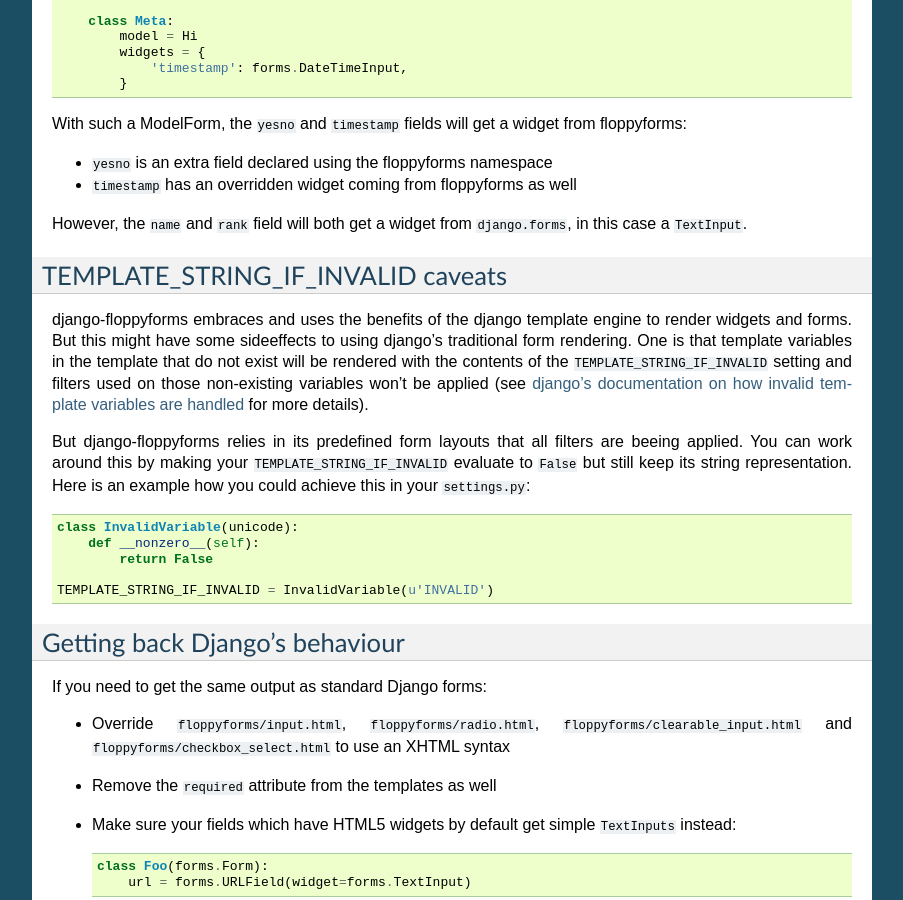
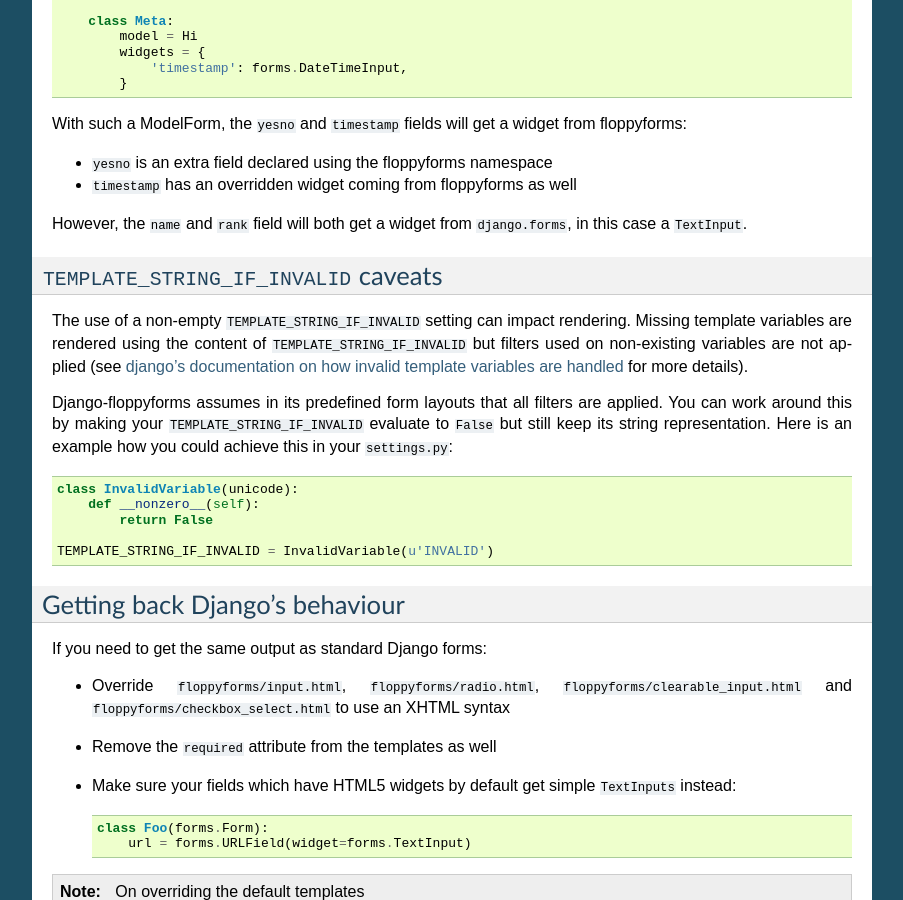
Before and after one commit to jazzband/django-floppyforms, a Sphinx documentation site: the page built from docs/differences.rst, in a window 1280 px wide and 900 px high, scrolled down 1536 px. Shown: the whole window, without its empty margins (198-1101 px from the left). Built offline with Sphinx 7.4.7, drawn with Linux system fonts in a browser that asks for light colours; the version number could not be read and is left out; some of the changed text lies outside the part shown.

Commit message:
Slightly edited doc changes from 3c27c70

```diff
--- a/docs/differences.rst
+++ b/docs/differences.rst
@@ -113,24 +113,20 @@
 However, the ``name`` and ``rank`` field will both get a widget from
 ``django.forms``, in this case a ``TextInput``.
 
-TEMPLATE_STRING_IF_INVALID caveats
-----------------------------------
+``TEMPLATE_STRING_IF_INVALID`` caveats
+--------------------------------------
 
-django-floppyforms embraces and uses the benefits of the django template
-engine to render widgets and forms. But this might have some sideeffects
-to using django's traditional form rendering. One is that template
-variables in the template that do not exist will be rendered with the
-contents of the ``TEMPLATE_STRING_IF_INVALID`` setting and filters used
-on those non-existing variables won't be applied (see `django's
-documentation on how invalid template variables are handled`__ for more details).
+The use of a non-empty ``TEMPLATE_STRING_IF_INVALID`` setting can impact
+rendering. Missing template variables are rendered using the content of ``TEMPLATE_STRING_IF_INVALID`` but filters used on non-existing variables are not applied (see `django's documentation on how invalid template variables are
+handled`__ for more details).
 
 __ https://docs.djangoproject.com/en/dev/ref/templates/api/#invalid-template-variables
 
-But django-floppyforms relies in its predefined form layouts that all
-filters are beeing applied. You can work around this by making your
+Django-floppyforms assumes in its predefined form layouts that
+all filters are applied. You can work around this by making your
 ``TEMPLATE_STRING_IF_INVALID`` evaluate to ``False`` but still keep its
-string representation. Here is an example how you could achieve this in
-your ``settings.py``:
+string representation. Here is an example how you could achieve this in your
+``settings.py``:
 
 .. code-block:: python
 
--- a/docs/index.rst
+++ b/docs/index.rst
@@ -63,7 +63,7 @@
 
 * **v1.0.1**:
 
-  * Fixing ``Textarea`` widget template to work with a non-empty
+  * Fixed ``Textarea`` widget template to work with a non-empty
     ``TEMPLATE_STRING_IF_INVALID`` setting. Thanks to Leon Matthews for the
     report.
 
```
